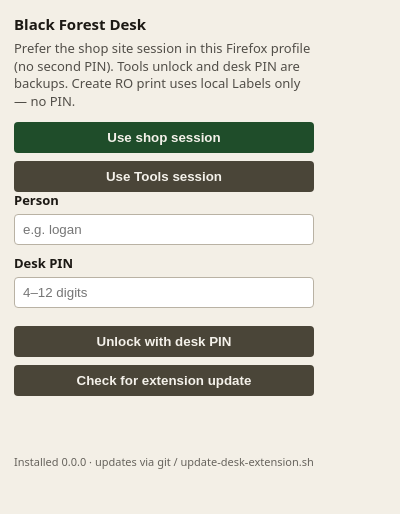
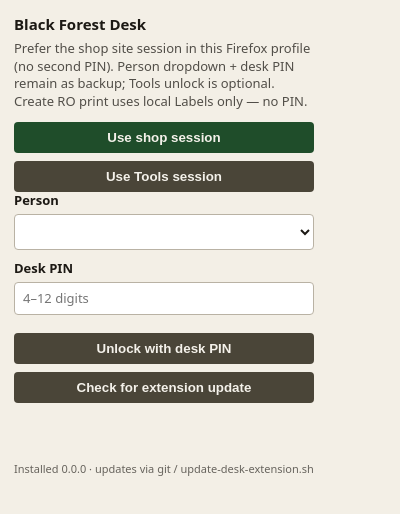
Before and after one commit to BlackForestPorsche/label-connect, a browser extension: page extension/chromium/popup.html in a window 400 px wide. Drawn offline with Linux system fonts and the light colour scheme.

Commit message:
Desk 0.1.9: popup.html Person select + session buttons

```diff
--- a/extension/chromium/popup.html
+++ b/extension/chromium/popup.html
@@ -29,7 +29,8 @@
         margin: 0 0 4px;
         font-weight: 600;
       }
-      input {
+      input,
+      select {
         width: 100%;
         box-sizing: border-box;
         margin: 0 0 10px;
@@ -37,6 +38,8 @@
         border: 1px solid #b9b2a4;
         border-radius: 4px;
         background: #fff;
+        color: inherit;
+        font: inherit;
       }
       button {
         width: 100%;
@@ -76,13 +79,13 @@
   <body>
     <h1>Black Forest Desk</h1>
     <p>
-      Prefer the shop site session in this Firefox profile (no second PIN). Tools unlock and desk PIN are backups.
+      Prefer the shop site session in this Firefox profile (no second PIN). Person dropdown + desk PIN remain as backup; Tools unlock is optional.
       Create RO print uses local Labels only — no PIN.
     </p>
     <button id="useShopSession" type="button">Use shop session</button>
     <button id="useTools" class="secondary" type="button">Use Tools session</button>
     <label for="person">Person</label>
-    <input id="person" autocomplete="username" placeholder="e.g. logan" />
+    <select id="person" autocomplete="username" aria-label="Shop person"></select>
     <label for="pin">Desk PIN</label>
     <input id="pin" type="password" autocomplete="current-password" inputmode="numeric" placeholder="4–12 digits" />
     <button id="unlock" class="secondary" type="button">Unlock with desk PIN</button>
@@ -90,6 +93,7 @@
     <div id="status" role="status"></div>
     <div id="update" role="status"></div>
     <div id="version" class="meta"></div>
+    <script src="lot-names.js"></script>
     <script src="popup.js"></script>
   </body>
 </html>
```
Also changed, not shown: extension/firefox/popup.html (+7 -3 lines), extension/shared/popup.html (+7 -3 lines).
